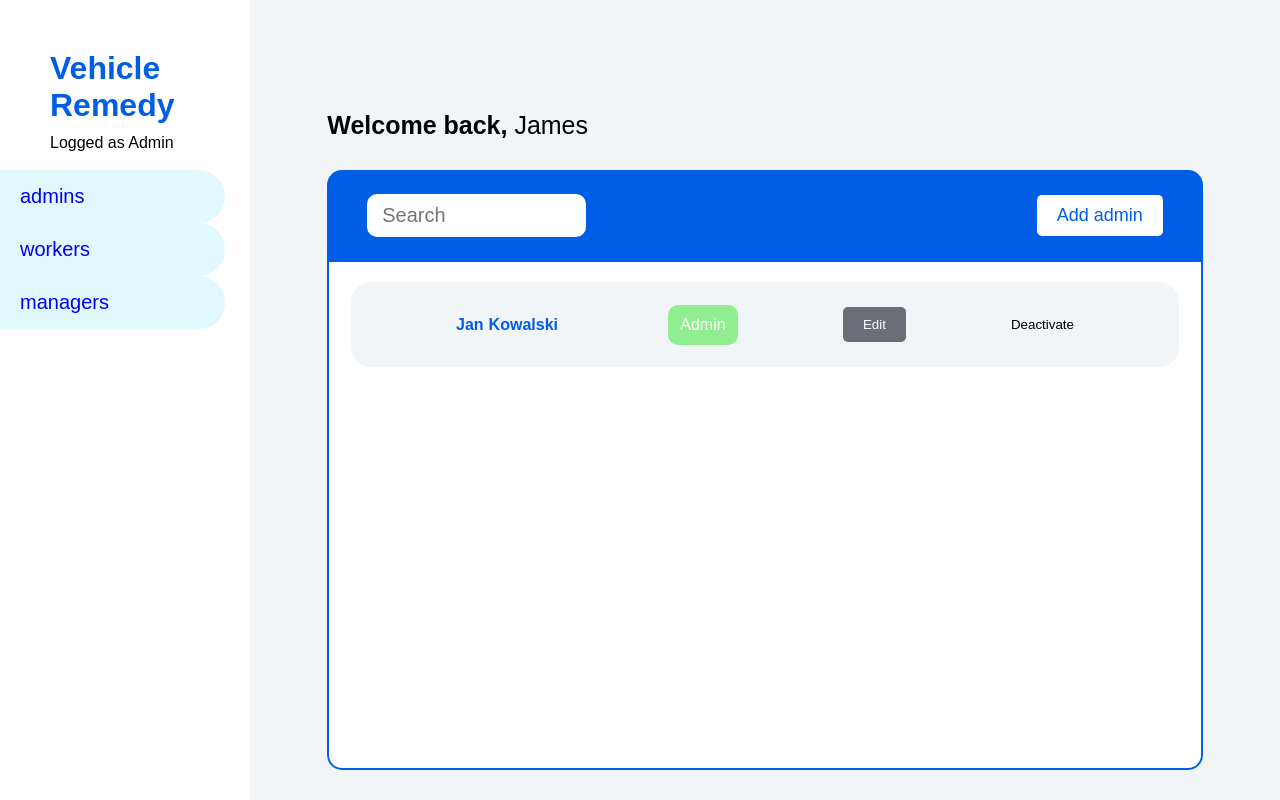
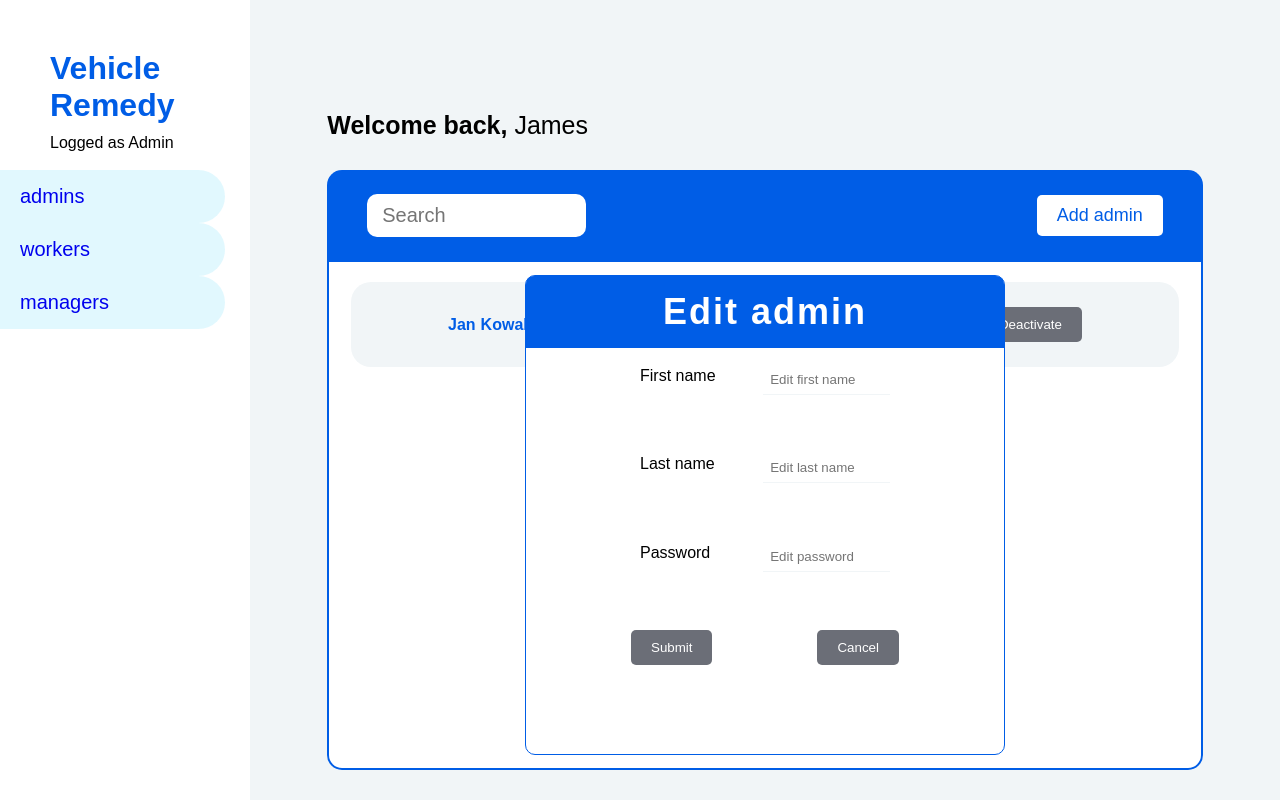
Before and after one commit to folkvangrn/asgard, a React (Vite) app: page /dashboard/admins in a window 1280 px wide. Built offline with nearby package versions, Linux system fonts and the light colour scheme.

Commit message:
Add styling, basic inputs and buttons for the edit modal

```diff
--- a/src/Root.tsx
+++ b/src/Root.tsx
@@ -1,5 +1,5 @@
 import { Routes, Route } from 'react-router-dom';
-import { LoginPanel } from './components/organisms/LoginPanel/LoginPanel';
+import { LoginPanel } from './components/views/LoginPanel/LoginPanel';
 import { Dashboard } from './components/views/Dashboard/Dashboard';
 
 function Root() {
--- a/src/components/atoms/ManageTableItem/ManageTableItem.tsx
+++ b/src/components/atoms/ManageTableItem/ManageTableItem.tsx
@@ -17,7 +17,7 @@ export function ManageTableItem({ userData }: ManageTabkeItemProps) {
       </div>
       <Role role={userData.role} />
       <Button text="Edit" />
-      <button>{userData?.isActive ? 'Deactivate' : 'Activate'}</button>
+      <Button text={userData?.isActive ? 'Deactivate' : 'Activate'} />
     </div>
   );
 }
--- a/src/components/molecules/FormField/FormField.module.scss
+++ b/src/components/molecules/FormField/FormField.module.scss
@@ -2,13 +2,14 @@
 
 .formFieldWrapper {
   @include mixins.flexCenter;
-  flex-direction: column;
+  flex-direction: row;
   width: 250px;
   margin-bottom: 25px;
 }
 
 label {
   margin-bottom: 8px;
+  width: 100%;
 }
 
 input {
--- a/src/components/organisms/ManageTable/ManageTable.module.scss
+++ b/src/components/organisms/ManageTable/ManageTable.module.scss
@@ -1,3 +1,5 @@
+@use '@/styles/mixins';
+
 .tableWrapper {
   display: flex;
   justify-content: center;
@@ -39,6 +41,7 @@
 }
 
 .tableContent {
+  position: relative;
   display: flex;
   flex-direction: column;
   justify-content: flex-start;
@@ -50,3 +53,48 @@
   border-bottom-left-radius: 15px;
   border-bottom-right-radius: 15px;
 }
+
+.editWrapper {
+  position: absolute;
+  top: 50%;
+  left: 50%;
+  transform: translate(-50%, -50%);
+  display: flex;
+  flex-direction: column;
+  height: 60vh;
+  width: 60vh;
+  border: 1px solid var(--blue);
+  border-radius: 10px;
+  z-index: 2;
+}
+
+.editHeader {
+  @include mixins.flexCenter;
+  height: 15%;
+  background-color: var(--blue);
+  border-top-left-radius: 8px;
+  border-top-right-radius: 8px;
+
+  h3 {
+    font-weight: bold;
+    font-size: 36px;
+    color: var(--white);
+    letter-spacing: 2px;
+  }
+}
+
+.editableContent {
+  @include mixins.flexCenter;
+  justify-content: space-around;
+  flex-direction: column;
+  height: 70%;
+  background-color: var(--white);
+}
+
+.buttonsWrapper {
+  display: flex;
+  width: 100%;
+  justify-content: space-evenly;
+  text-align: end;
+  background-color: var(--white);
+}
--- a/src/components/organisms/ManageTable/ManageTable.tsx
+++ b/src/components/organisms/ManageTable/ManageTable.tsx
@@ -1,5 +1,6 @@
 import Button from '@/components/atoms/Button/Button';
 import { ManageTableItem } from '@/components/atoms/ManageTableItem/ManageTableItem';
+import { FormField } from '@/components/molecules/FormField/FormField';
 import { User, UserRole } from '@/types/User';
 import { useParams } from 'react-router-dom';
 import styles from './ManageTable.module.scss';
@@ -29,6 +30,36 @@ export function ManageTable() {
         </div>
         <div className={styles.tableContent}>
           <ManageTableItem userData={tempUser} />
+          <div className={styles.editWrapper}>
+            <header className={styles.editHeader}>
+              <h3>Edit {role}</h3>
+            </header>
+            <form className={styles.editableContent}>
+              <FormField
+                id="firstName"
+                placeholder="Edit first name"
+                label="First name"
+                key={'firstName'}
+              />
+              <FormField
+                id="lastName"
+                placeholder="Edit last name"
+                label="Last name"
+                key={'lastName'}
+              />
+              <FormField
+                id="password"
+                placeholder="Edit password"
+                label="Password"
+                type="password"
+                key={'password'}
+              />
+              <div className={styles.buttonsWrapper}>
+                <Button text="Submit" type="submit" />
+                <Button text="Cancel" />
+              </div>
+            </form>
+          </div>
         </div>
       </div>
     </main>
--- a/src/components/organisms/Navigation/Navigation.tsx
+++ b/src/components/organisms/Navigation/Navigation.tsx
@@ -28,7 +28,7 @@ export function Navigation() {
       </div>
       <nav>
         {routes.map((route) => (
-          <NavbarItem roles={route} />
+          <NavbarItem roles={route} key={route} />
         ))}
       </nav>
     </div>
--- a/src/components/organisms/LoginPanel/LoginPanel.module.scss
+++ b/src/components/views/LoginPanel/LoginPanel.module.scss
@@ -1,12 +1,11 @@
 @use '@/styles/mixins';
 
-form {
+.loginForm {
   @include mixins.flexCenter;
   flex-direction: column;
   padding: 50px;
-  border: 1px solid royalblue;
+  border: 1px solid var(--blue);
   border-radius: 10px;
-  box-shadow: 0 0 1em royalblue;
 }
 
 .formWrapper {
--- a/src/components/organisms/LoginPanel/LoginPanel.tsx
+++ b/src/components/views/LoginPanel/LoginPanel.tsx
@@ -6,10 +6,16 @@ import styles from './LoginPanel.module.scss';
 export function LoginPanel() {
   return (
     <div className={styles.formWrapper}>
-      <form>
+      <form className={styles.loginForm}>
         <h2 className={styles.signInTitle}>Sign in</h2>
-        <FormField id="username" placeholder="Enter username" label="Username" />
-        <FormField id="password" placeholder="Enter password" type="password" label="Password" />
+        <FormField id="username" placeholder="Enter username" label="Username" key={'username'} />
+        <FormField
+          id="password"
+          placeholder="Enter password"
+          type="password"
+          label="Password"
+          key={'password'}
+        />
         <Link to="/dashboard/admins">
           <Button text="Login" />
         </Link>
```
